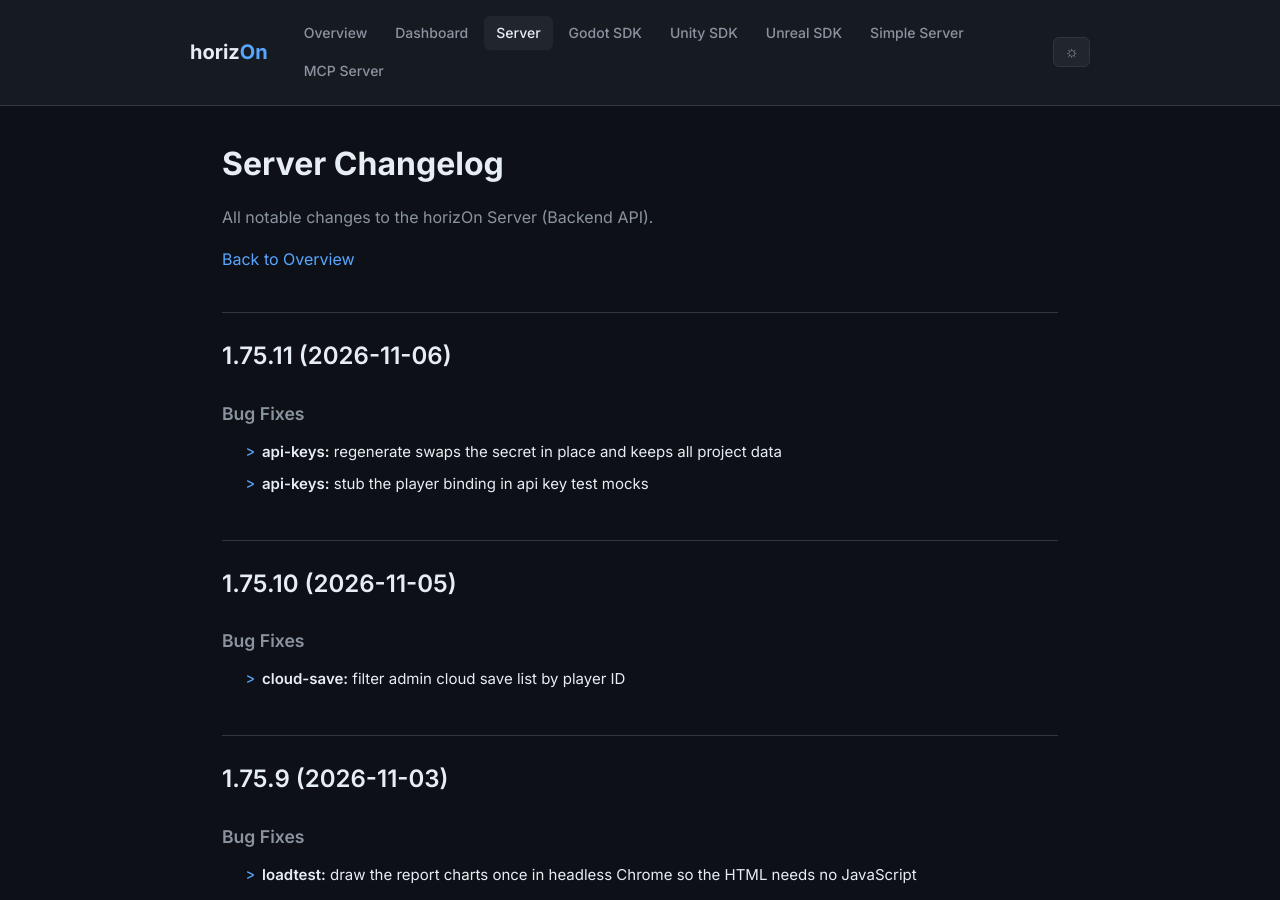
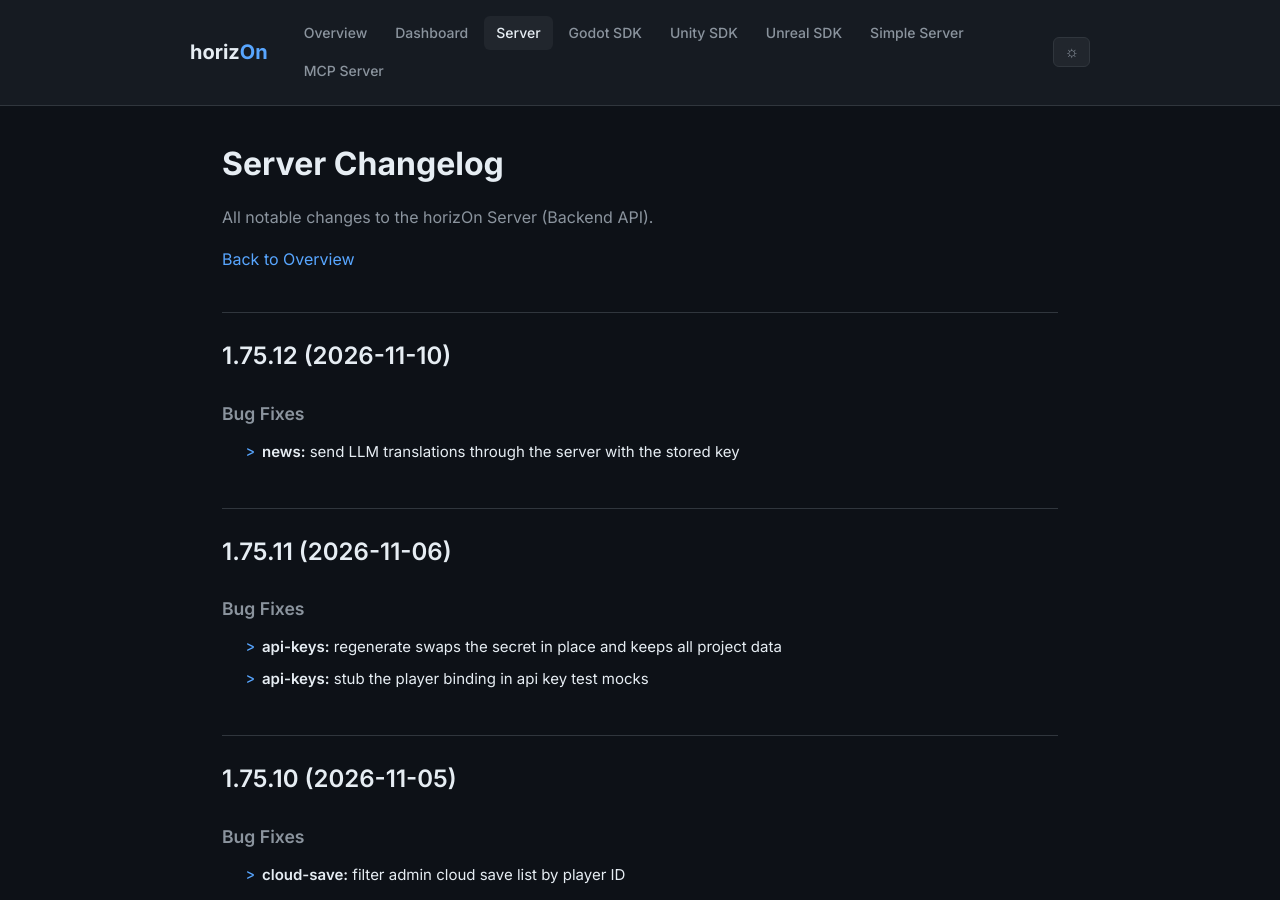
Before and after one commit to ProjectMakersDE/horizOn-Changelog, a Jekyll site: the page built from server-changelog.md, in a window 1280 px wide and 900 px high. Built offline with Jekyll 4.4.1, drawn with Linux system fonts in a browser that asks for light colours.

Commit message:
chore: reconcile changelogs

```diff
--- a/server-changelog.md
+++ b/server-changelog.md
@@ -8,6 +8,13 @@ title: Server Changelog
 All notable changes to the horizOn Server (Backend API).
 
 [Back to Overview](.)
+
+## 1.75.12 (2026-11-10)
+
+
+### Bug Fixes
+
+* **news:** send LLM translations through the server with the stored key
 
 ## 1.75.11 (2026-11-06)
 
```
Also changed, not shown: index.md (+1 -1 lines).
